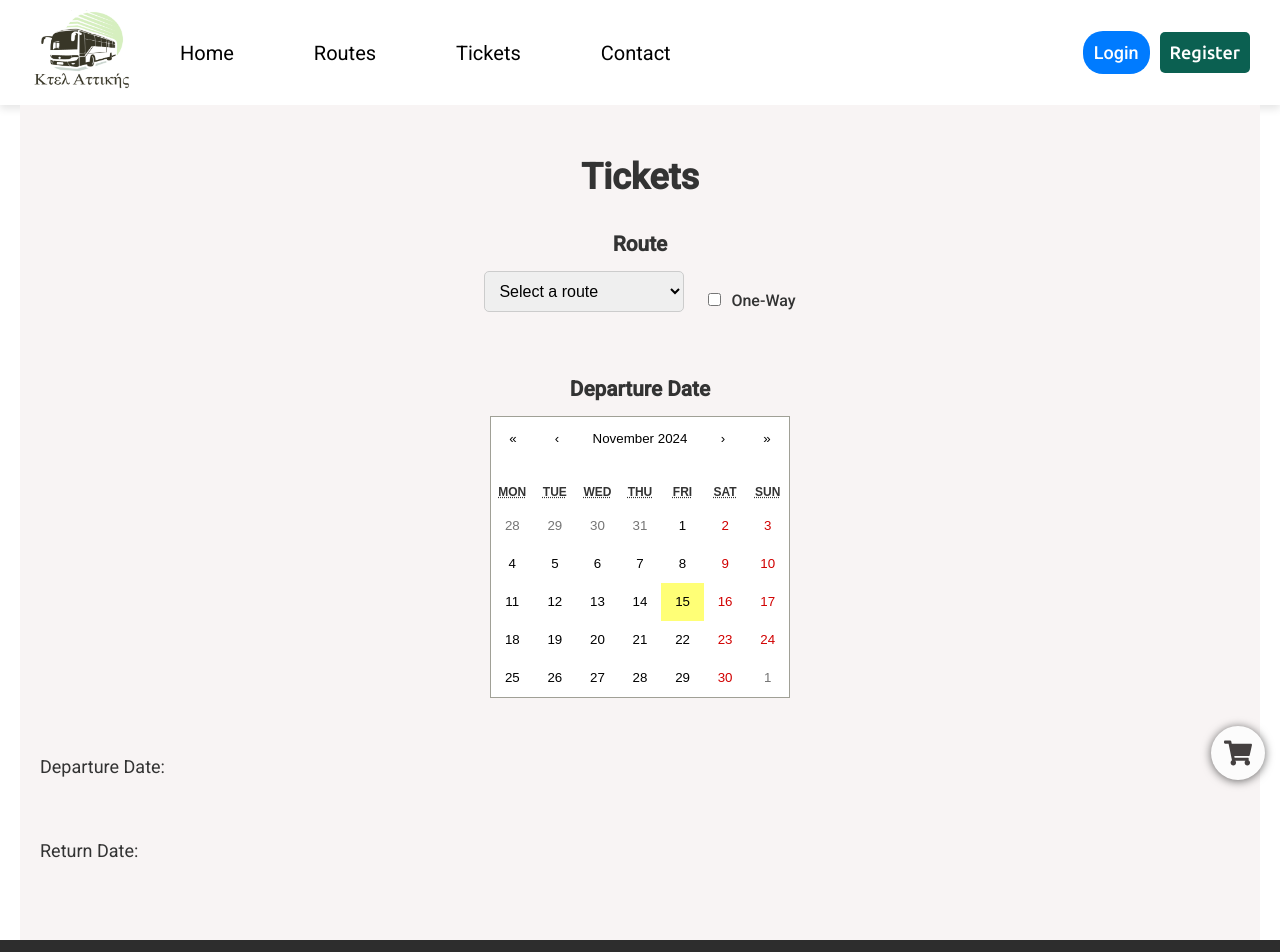
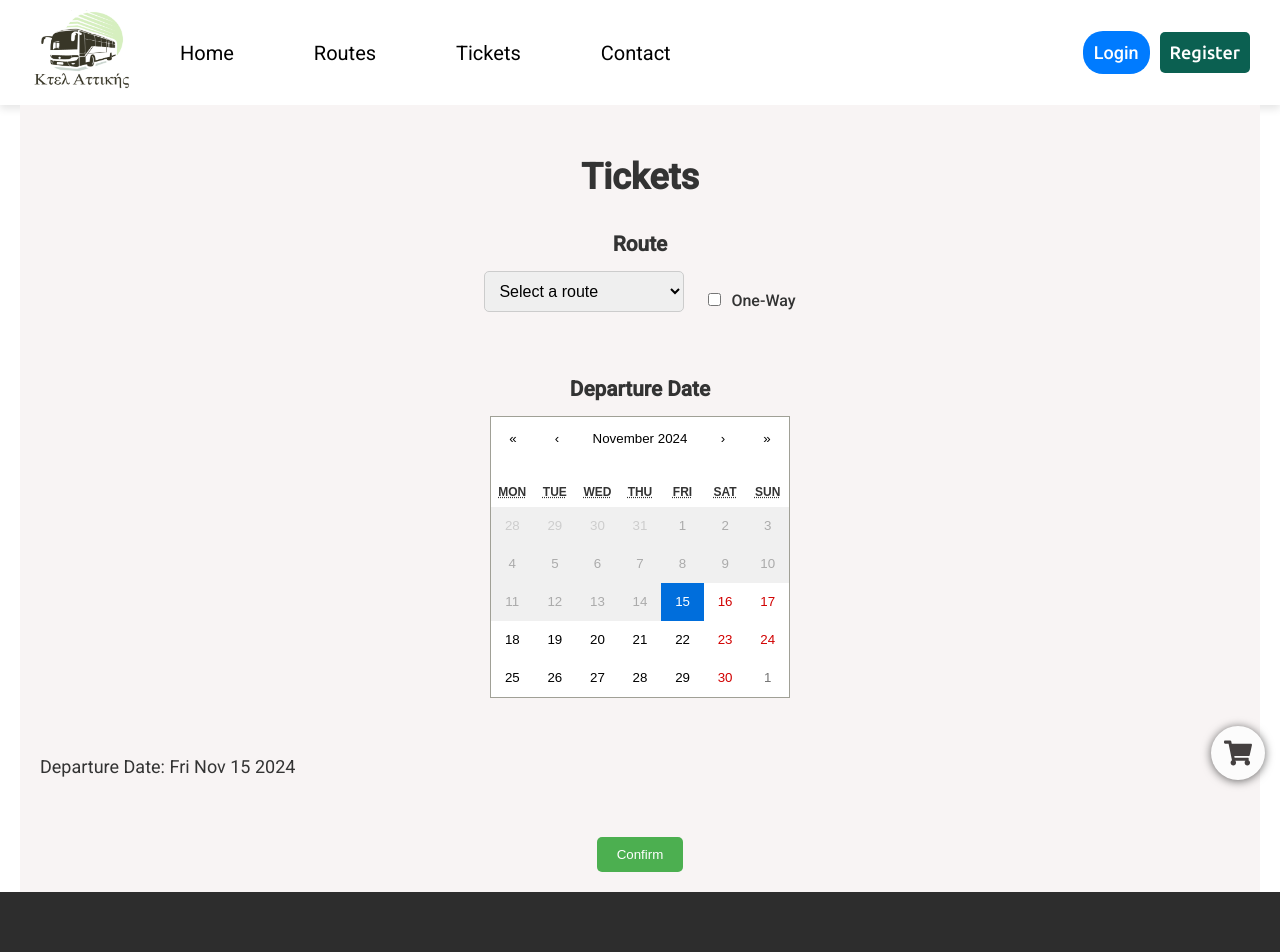
Before and after one commit to EnrikMazaj/MERN-Fullstack-Ecommerce, a React (Create React App) app: page /tickets in a window 1280 px wide. Shown: the top 952 px of the page. Built offline with nearby package versions, Linux system fonts and the light colour scheme.

Commit message:
Added Calendar Dates + Toast Package

```diff
--- a/package.json
+++ b/package.json
@@ -16,6 +16,7 @@
     "react-redux": "^9.1.2",
     "react-router-dom": "^6.28.0",
     "react-scripts": "5.0.1",
+    "react-toastify": "^10.0.6",
     "web-vitals": "^2.1.4"
   },
   "scripts": {
--- a/public/index.html
+++ b/public/index.html
@@ -25,7 +25,7 @@
       work correctly both with client-side routing and a non-root public URL.
       Learn how to configure a non-root public URL by running `npm run build`.
     -->
-    <title>React App</title>
+    <title>Ktel Attikis</title>
   </head>
   <body>
     <noscript>You need to enable JavaScript to run this app.</noscript>
--- /dev/null
+++ b/src/components/Seats/Seats.css
@@ -0,0 +1,25 @@
+.confirm-button {
+  background-color: #4caf50;
+  color: white;
+  padding: 10px 20px;
+  border: none;
+  border-radius: 5px;
+  cursor: pointer;
+}
+
+.confirm-button:hover {
+  background-color: #45a049;
+}
+
+.back-button {
+  background-color: #f44336;
+  color: white;
+  padding: 10px 20px;
+  border: none;
+  border-radius: 5px;
+  cursor: pointer;
+}
+
+.back-button:hover {
+  background-color: #e53935;
+}
--- /dev/null
+++ b/src/components/Seats/Seats.tsx
@@ -0,0 +1,38 @@
+import React from "react";
+import './Seats.css'
+interface SeatsProps {
+  selectedRoute: string;
+  isRoundTrip: boolean;
+  selectedDates: Date | [Date, Date] | null;
+  onBack: () => void;
+}
+
+const Seats: React.FC<SeatsProps> = ({
+  selectedRoute,
+  isRoundTrip,
+  selectedDates,
+  onBack,
+}) => {
+  return (
+    <div className="seats-content">
+      <h2>Thank you for confirming your ticket!</h2>
+      <p>Your selected route is: {selectedRoute}</p>
+      <p>
+        Departure Date:{" "}
+        {selectedDates
+          ? Array.isArray(selectedDates)
+            ? `${selectedDates[0].toDateString()} to ${selectedDates[1].toDateString()}`
+            : selectedDates.toDateString()
+          : "Not selected"}
+      </p>
+      <p>
+        Round Trip: {isRoundTrip ? "Yes" : "No"}
+      </p>
+      <button onClick={onBack} className="back-button">
+        Back to Selection
+      </button>
+    </div>
+  );
+};
+
+export default Seats;
--- a/src/pages/Tickets.tsx
+++ b/src/pages/Tickets.tsx
@@ -2,13 +2,32 @@ import React, { useState } from "react";
 import Calendar from "react-calendar";
 import "./styles/Tickets.css";
 import "react-calendar/dist/Calendar.css";
+import Seats from "../components/Seats/Seats.tsx"; // Import the Seats component
+import { ToastContainer, toast } from 'react-toastify'; // Import Toastify
+import 'react-toastify/dist/ReactToastify.css'; // Import the Toastify CSS
 
 const Tickets = () => {
-  const [selectedRoute, setSelectedRoute] = useState('');
+  const [selectedRoute, setSelectedRoute] = useState("");
   const [isRoundTrip, setIsRoundTrip] = useState(false);
+  const [selectedDates, setSelectedDates] = useState<Date | [Date, Date] | null>(new Date());
+  const [isConfirmed, setIsConfirmed] = useState(false);
+
   const locations = [
-    "Athens", "Thessaloniki", "Patras", "Heraklion", "Chania", "Larissa", "Ioannina", "Kalamata", "Volos", "Rhodes"
+    "Athens",
+    "Thessaloniki",
+    "Patras",
+    "Heraklion",
+    "Chania",
+    "Larissa",
+    "Ioannina",
+    "Kalamata",
+    "Volos",
+    "Rhodes",
   ];
+
+  const today = new Date();
+  const yesterday = new Date(today);
+  yesterday.setDate(today.getDate() - 1);
 
   const handleRouteChange = (e: React.ChangeEvent<HTMLSelectElement>) => {
     setSelectedRoute(e.target.value);
@@ -18,13 +37,49 @@ const Tickets = () => {
     setIsRoundTrip(e.target.checked);
   };
 
+  const handleDateChange = (value: Date | [Date, Date] | null) => {
+    if (value !== null) {
+      setSelectedDates(value);
+    }
+  };
+
+  const handleConfirm = () => {
+    if (!selectedRoute || !selectedDates) {
+      // Show toast notification for missing route or dates
+      toast.error("Please select both a route and a departure date before confirming!");
+      return; // Don't proceed if the validation fails
+    }
+
+    setIsConfirmed(true);
+  };
+
+  const handleBack = () => {
+    setIsConfirmed(false); // Go back to the initial selection page
+  };
+
   return (
     <div className="content">
       <h1>Tickets</h1>
+
+      {isConfirmed ? (
+        <Seats
+          selectedRoute={selectedRoute}
+          isRoundTrip={isRoundTrip}
+          selectedDates={selectedDates}
+          onBack={handleBack} // Passing the back function to allow user to go back
+        />
+      ) : (
+        <div>
           <h3>Route</h3>
           <div className="selection">
-      <select className="route-dropdown" value={selectedRoute} onChange={handleRouteChange}>
-        <option value="" disabled>Select a route</option>
+            <select
+              className="route-dropdown"
+              value={selectedRoute}
+              onChange={handleRouteChange}
+            >
+              <option value="" disabled>
+                Select a route
+              </option>
               {locations.map((location, index) => (
                 <option key={index} value={location}>
                   {location}
@@ -47,32 +102,35 @@ const Tickets = () => {
           <div className="calendars-container">
             <div className="departure-calendar-container">
               <h3>Departure Date</h3>
-        <Calendar  />
+              <Calendar
+                onChange={(value) => handleDateChange(value)}
+                tileDisabled={({ date }) => date <= yesterday}
+                selectRange={isRoundTrip}
+                value={selectedDates}
+              />
             </div>
-
-      {isRoundTrip &&
-      <div className="return-calendar-container">
-        <h3>Return Date</h3>
-        <Calendar   />
-      </div>
-    }
           </div>
 
           <div className="selected-info">
-        {selectedRoute && (
+            {selectedRoute && <p>Route Selected: {selectedRoute}</p>}
             <p>
-            Route Selected: {selectedRoute}
-          </p>
-        )}
-        <p>
-          Departure Date:
-        </p>
-        <p>
-          Return Date:
+              Departure Date:{" "}
+              {selectedDates
+                ? Array.isArray(selectedDates)
+                  ? `${selectedDates[0].toDateString()} to ${selectedDates[1].toDateString()}`
+                  : selectedDates.toDateString()
+                : "Not selected"}
             </p>
           </div>
 
+          <button className="confirm-button" onClick={handleConfirm}>
+            Confirm
+          </button>
+        </div>
+      )}
 
+      {/* Toast Container to display the toast notifications */}
+      <ToastContainer />
     </div>
   );
 };
--- a/src/pages/styles/Tickets.css
+++ b/src/pages/styles/Tickets.css
@@ -53,6 +53,23 @@ label span {
   margin-top: 20px;
 }
 
+.confirm-button {
+  position: flex;
+  bottom: 20px;
+  right: 20px;
+  padding: 10px 20px;
+  background-color: #4CAF50;
+  color: white;
+  border: none;
+  border-radius: 5px;
+  cursor: pointer;
+}
+
+.confirm-button:hover {
+  background-color: #45a049;
+}
+
+
 .departure-calendar-container,
 .return-calendar-container {
   display: flex;
```
Also changed, not shown: 2 other files (tests, documents, lock files or other folders). Lines whose indentation alone changed are shown as unchanged.
